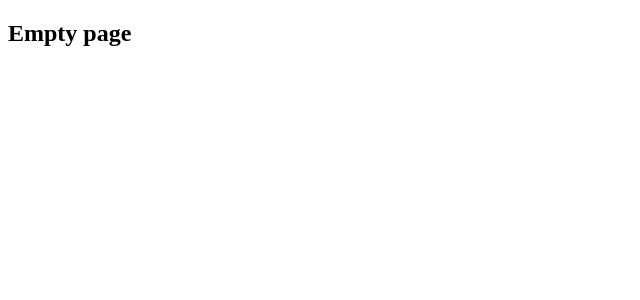
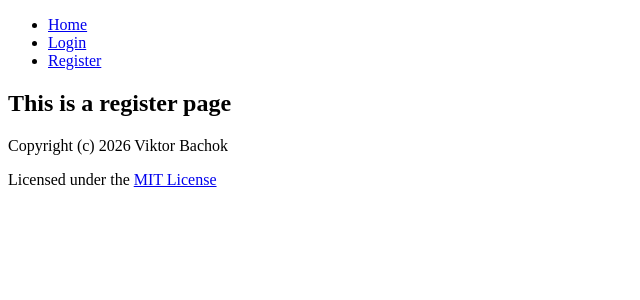
Before and after one commit to bachokviktor/qwshortlink, a React (Vite) app in the folder frontend/: page /register in a window 1280 px wide. Shown: the top 300 px of the page, without its empty margins (0-640 px from the left). Built offline with nearby package versions, Linux system fonts and the light colour scheme.

Commit message:
Set up basic routing

```diff
--- a/frontend/src/App.tsx
+++ b/frontend/src/App.tsx
@@ -1,7 +1,23 @@
+import {BrowserRouter, Routes, Route} from "react-router"
+import Layout from "./components/Layout"
+import Home from "./components/Home"
+import Login from "./components/Login"
+import Register from "./components/Register"
+import NotFound from "./components/NotFound"
+
 function App() {
   return (
     <>
-      <h2>Empty page</h2>
+      <BrowserRouter>
+	<Routes>
+	  <Route element={<Layout />}>
+	    <Route index element={<Home />} />
+	    <Route path="/login" element={<Login />} />
+	    <Route path="/register" element={<Register />} />
+	    <Route path="*" element={<NotFound />} />
+	  </Route>
+	</Routes>
+      </BrowserRouter>
     </>
   )
 }
--- /dev/null
+++ b/frontend/src/components/Home.tsx
@@ -0,0 +1,7 @@
+function Home() {
+  return (
+    <h2>This is a home page</h2>
+  )
+}
+
+export default Home
--- /dev/null
+++ b/frontend/src/components/Layout.tsx
@@ -0,0 +1,30 @@
+import {Outlet, NavLink} from "react-router"
+
+function Layout() {
+  return (
+    <>
+      <nav>
+	<ul>
+          <li>
+	    <NavLink to="/">Home</NavLink>
+	  </li>
+          <li>
+	    <NavLink to="/login">Login</NavLink>
+	  </li>
+          <li>
+	    <NavLink to="/register">Register</NavLink>
+	  </li>
+	</ul>
+      </nav>
+
+      <Outlet />
+
+      <footer>
+	<p>Copyright (c) 2026 Viktor Bachok</p>
+	<p>Licensed under the <a href="https://github.com/bachokviktor/qwshortlink/blob/main/LICENSE">MIT License</a></p>
+      </footer>
+    </>
+  )
+}
+
+export default Layout
--- /dev/null
+++ b/frontend/src/components/Login.tsx
@@ -0,0 +1,7 @@
+function Login() {
+  return (
+    <h2>This is a login page</h2>
+  )
+}
+
+export default Login
--- /dev/null
+++ b/frontend/src/components/NotFound.tsx
@@ -0,0 +1,10 @@
+function NotFound() {
+  return (
+    <>
+      <h2>404 Not Found</h2>
+      <p>This page does not exist</p>
+    </>
+  )
+}
+
+export default NotFound
--- /dev/null
+++ b/frontend/src/components/Register.tsx
@@ -0,0 +1,7 @@
+function Register() {
+  return (
+    <h2>This is a register page</h2>
+  )
+}
+
+export default Register
```
